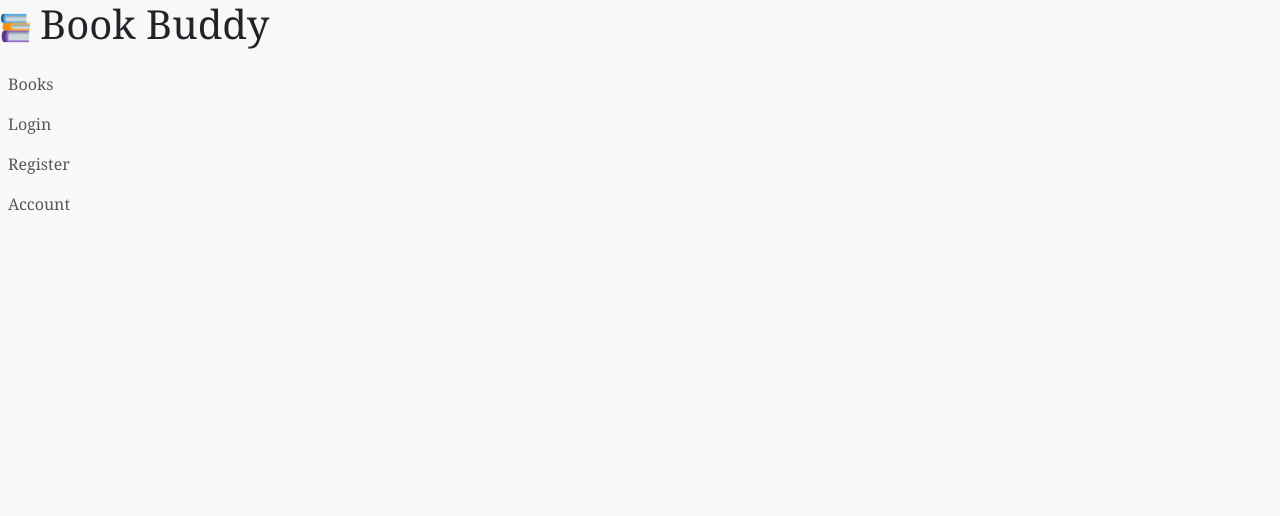
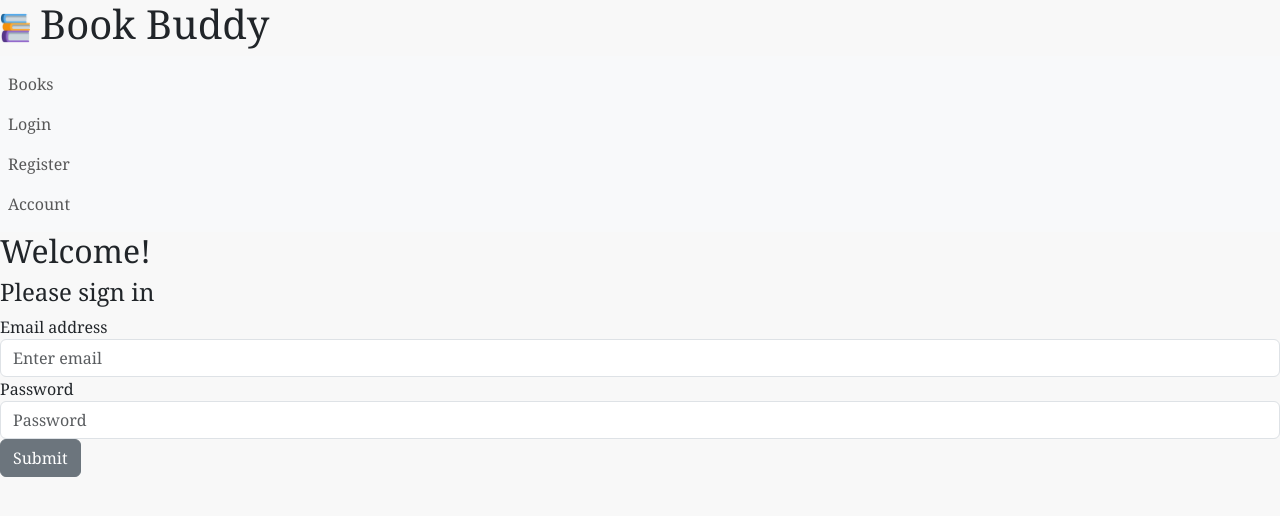
Before and after one commit to mfedayi/Block30-BookBuddy, a React (Vite) app: page /login in a window 1280 px wide. Shown: the top 516 px of the page. Built offline with nearby package versions, Linux system fonts and the light colour scheme.

Commit message:
second test commit

```diff
--- a/src/components/Login.jsx
+++ b/src/components/Login.jsx
@@ -1,2 +1,51 @@
-function Login() {}
-export default Login;
+// add import Login from "...." to App.jsx and put within app ( <Login /> )
+import "bootstrap/dist/css/bootstrap.min.css"; // <--- is this redundant?
+import { useState } from "react";
+import { Navigate } from "react-router-dom";
+
+export default function Login() {
+  const [user, setUser] = useState("");
+  const [password, setPassword] = useState("");
+  const navigate = Navigate;
+
+  const submit = (e) => {
+    e.preventDefault();
+    const obj = {
+      user,
+      password,
+    };
+    console.log(obj);
+  };
+  return (
+    <div className="signInContainer">
+      <h2 className="signIn">Welcome!</h2>
+      <h4 className="signIn">Please sign in</h4>
+      <form onSubmit={submit}>
+        <div className="form-group">
+          <label className="fw-light">Email address</label>
+          <input
+            type="email"
+            value={user}
+            className="form-control"
+            aria-describedby="emailHelp"
+            placeholder="Enter email"
+            onChange={(e) => setUser(e.target.value)}
+          />
+        </div>
+        <div className="form-group">
+          <label>Password</label>
+          <input
+            type="password"
+            value={password}
+            className="form-control"
+            placeholder="Password"
+            onChange={(e) => setPassword(e.target.value)}
+          />
+        </div>
+        <button type="submit" className="btn btn-secondary">
+          Submit
+        </button>
+      </form>
+    </div>
+  );
+}
```
